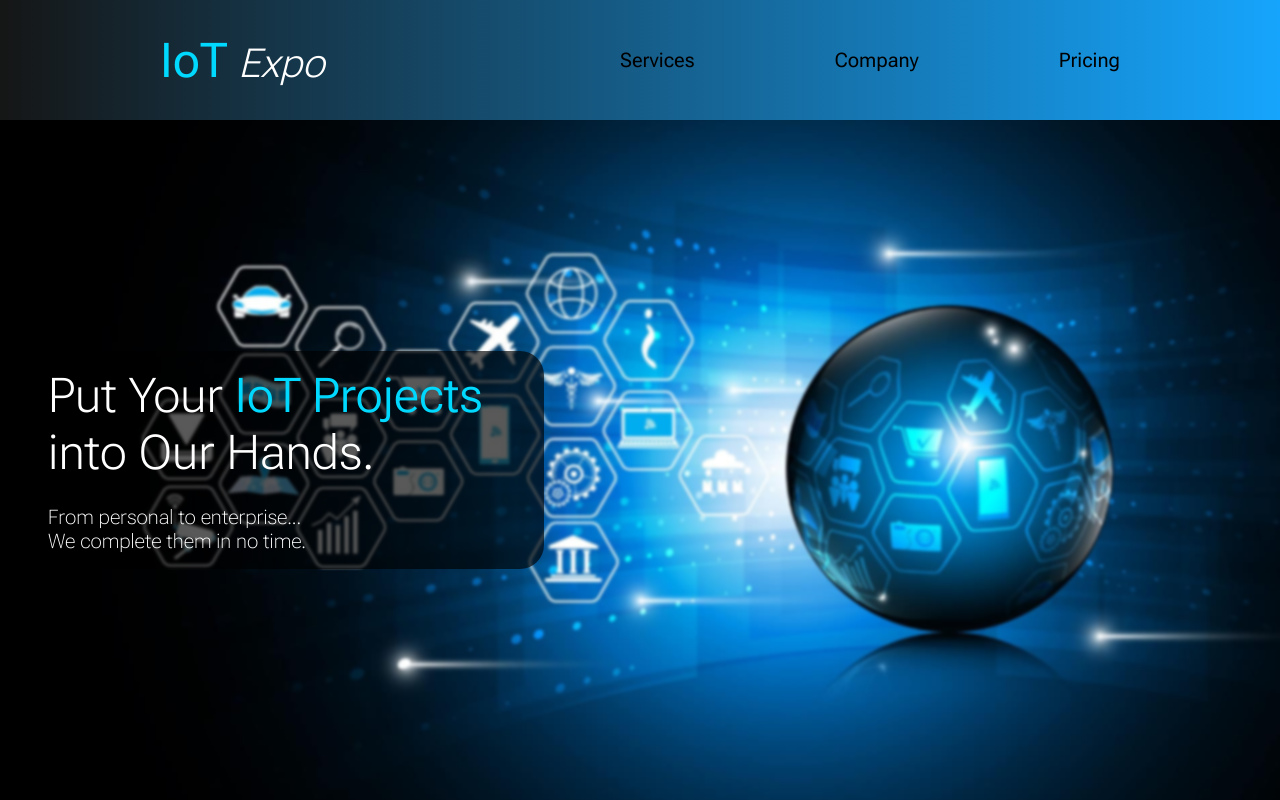
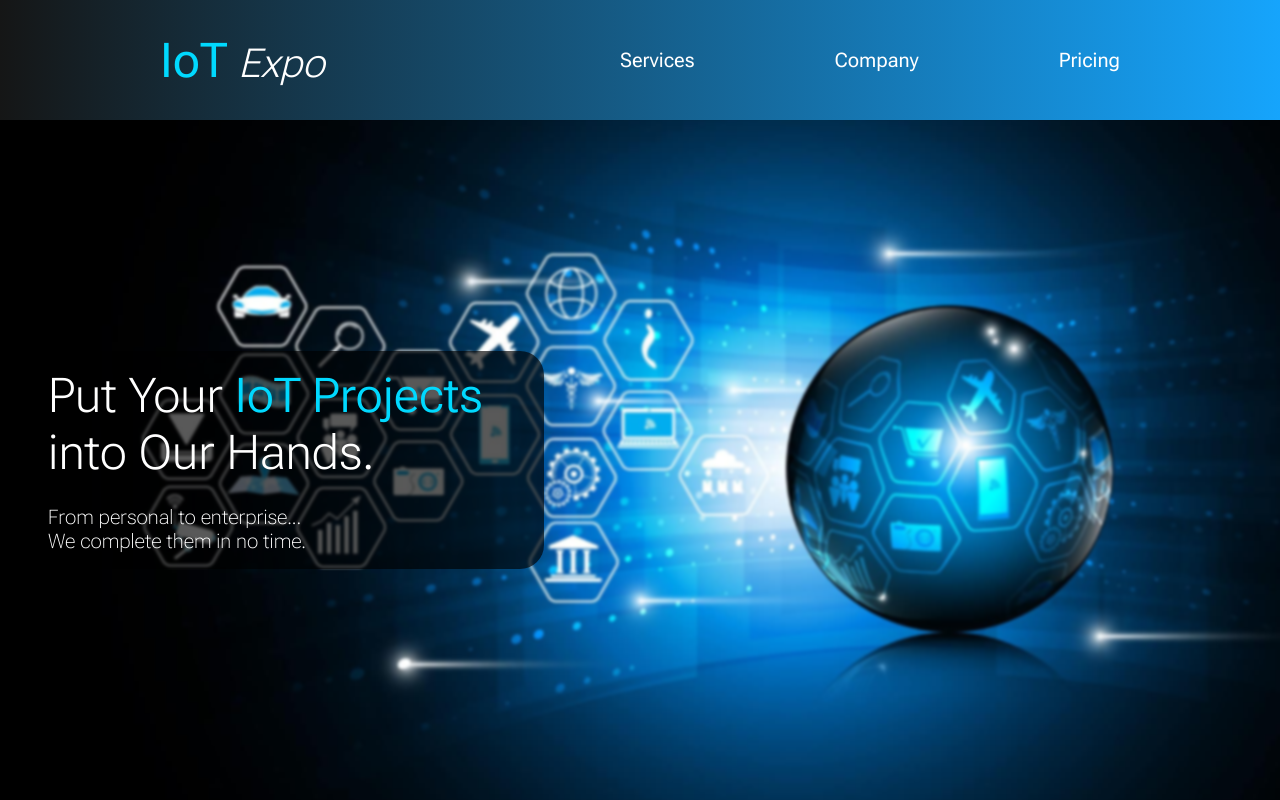
Before and after one commit to n-ii-ma/iot-expo, a Next.js app: page / in a window 1280 px wide. Shown: the top 800 px of the page. Built offline with nearby package versions, Linux system fonts and the light colour scheme.

Commit message:
Change nav color

```diff
--- a/src/styles/Nav.module.css
+++ b/src/styles/Nav.module.css
@@ -6,6 +6,10 @@
   display: flex;
   align-items: center;
   justify-content: space-between;
+}
+
+.container ul li {
+  color: var(--primary-color);
 }
 
 .container ul li:hover {
```
